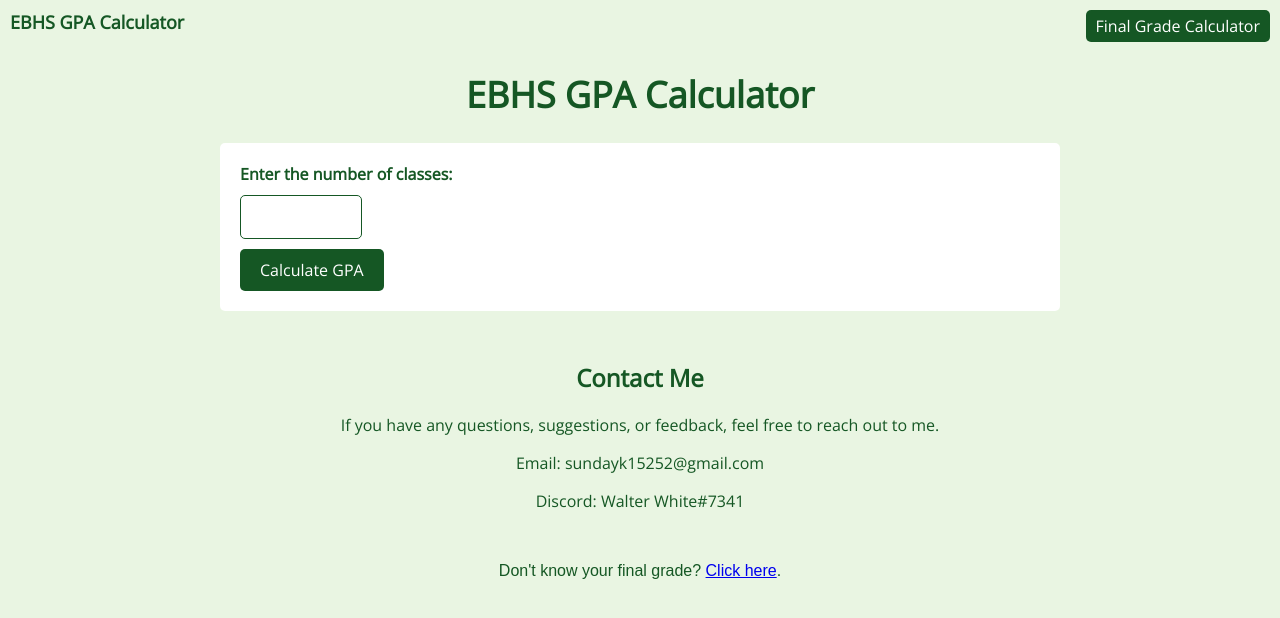
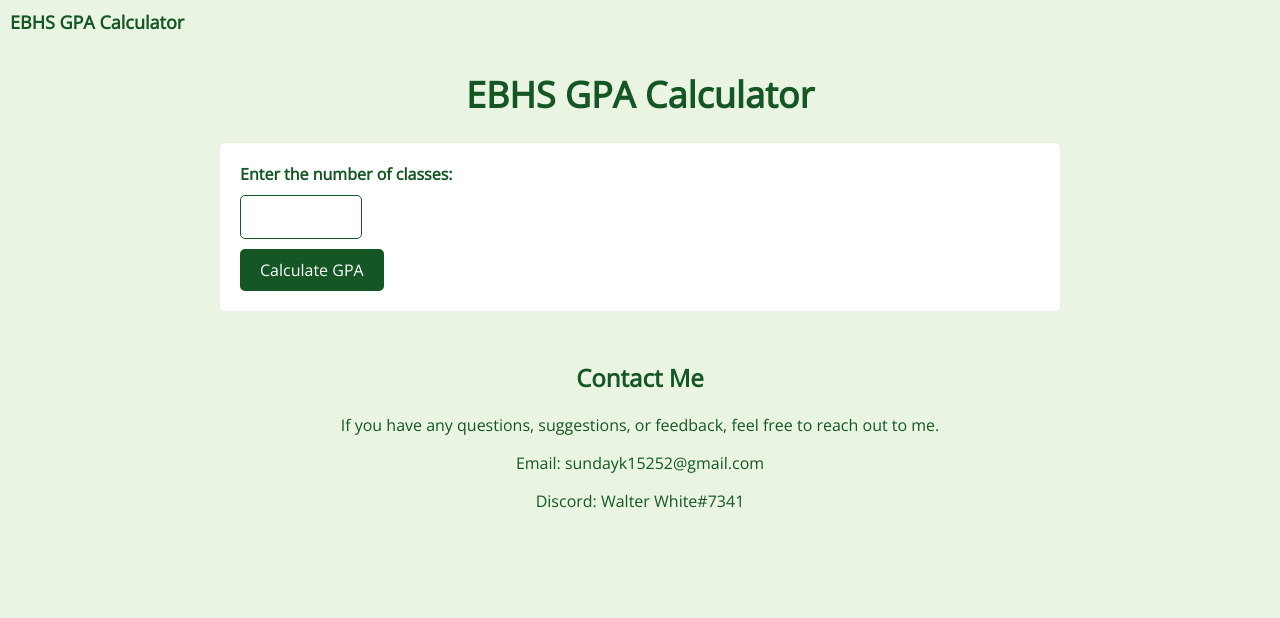
Before and after one commit to Heisenberg1525/GPA-Calculator-EBHS, a plain HTML site: page index.html in a window 1280 px wide. Drawn offline with nearby package versions, Linux system fonts and the light colour scheme.

Commit message:
erased final grade calc

```diff
--- a/index.html
+++ b/index.html
@@ -27,7 +27,6 @@
 </head>
 <body>
     <div id="site-branding">EBHS GPA Calculator</div>
-    <a id="final-grade" href="final-grade.html">Final Grade Calculator</a>
 
     <h1>EBHS GPA Calculator</h1>
     <div style="margin-bottom: 20px;"></div>
@@ -54,9 +53,6 @@
         <p>Discord: Walter White#7341</p>
     </div>
 
-    <div id="final-grade-link">
-        <p>Don't know your final grade? <a href="final-grade.html" class="final-grade-link">Click here</a>.</p>
-    </div>
 
     <script src="script.js"></script>
 </body>
```
